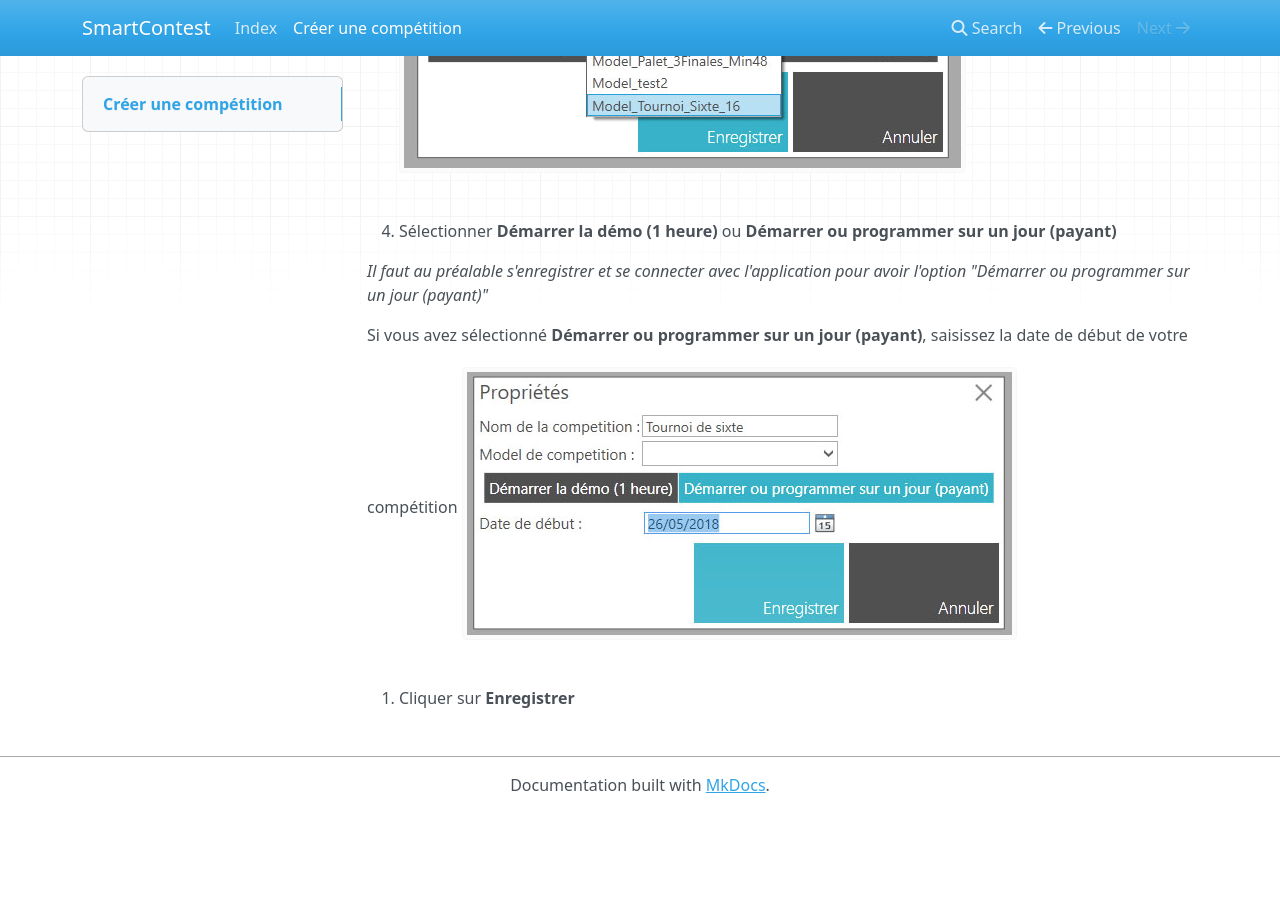
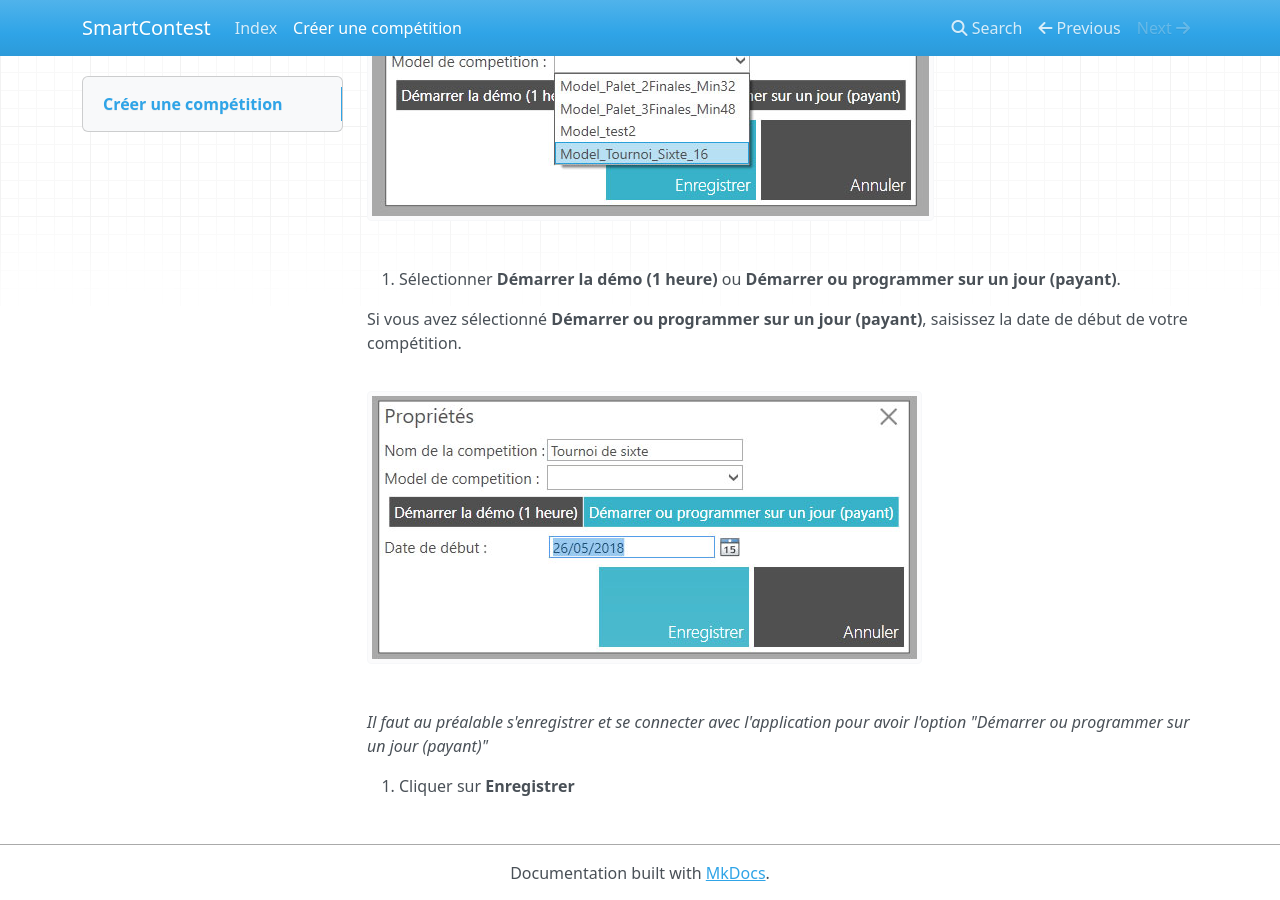
Before and after one commit to Ineaweb/SmartContest, an MkDocs documentation site: the page built from docs/create-competition.md, in a window 1280 px wide and 900 px high, scrolled down 790 px. Built offline with MkDocs 1.6.1, drawn with Linux system fonts in a browser that asks for light colours; nearby versions of some CDN libraries; old or Windows-style settings are respelled for this version of MkDocs; before the commit the page ends 1603 px from its top, so only the background shows below that.

```diff
--- a/docs/create-competition.md
+++ b/docs/create-competition.md
@@ -1,19 +1,23 @@
 # Créer une compétition
 
 1. Depuis la liste des compétitions cliquer sur **Créer une compétition**.
-![bouton créer une compétition](img/create-competition/1.jpg)
+
+ ![bouton créer une compétition](img/create-competition/1.jpg)
 
 2. Saisir le nom de la compétition (obligatoire)
-![formulaire de creation](img/create-competition/2.jpg)
+
+ ![formulaire de creation](img/create-competition/2.jpg)
 
 3. Sélectionnez le modèle de compétition (facultatif)
-![formulaire de creation](img/create-competition/3.jpg)
 
-4. Sélectionner **Démarrer la démo (1 heure)** ou **Démarrer ou programmer sur un jour (payant)**
+ ![formulaire de creation](img/create-competition/3.jpg)
 
-*Il faut au préalable s'enregistrer et se connecter avec l'application pour avoir l'option "Démarrer ou programmer sur un jour (payant)"*
+4. Sélectionner **Démarrer la démo (1 heure)** ou **Démarrer ou programmer sur un jour (payant)**.
 
-Si vous avez sélectionné **Démarrer ou programmer sur un jour (payant)**, saisissez la date de début de votre compétition
-![formulaire de creation](img/create-competition/4.jpg)
+ Si vous avez sélectionné **Démarrer ou programmer sur un jour (payant)**, saisissez la date de début de votre compétition.
+
+ ![formulaire de creation](img/create-competition/4.jpg)
+
+ *Il faut au préalable s'enregistrer et se connecter avec l'application pour avoir l'option "Démarrer ou programmer sur un jour (payant)"*
 
 5. Cliquer sur **Enregistrer**
```
